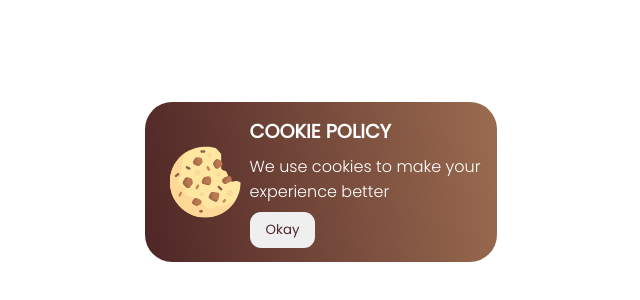
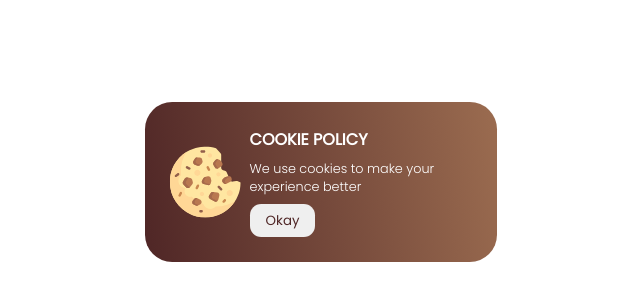
Before and after one commit to lilhalzy/Dump, a plain HTML site: page animation/Cookie Popup/index.html in a window 1280 px wide. Shown: the part 218-518 px from the top of the page, without its empty margins (319-959 px from the left). Drawn offline with nearby package versions, Linux system fonts and the light colour scheme.

Commit message:
style: Changed some font sizes to become more proportional

```diff
--- a/animation/Cookie Popup/style.css
+++ b/animation/Cookie Popup/style.css
@@ -37,18 +37,19 @@ body {
 
 .cookie-title {
   text-transform: uppercase;
-  font-size: 1.2rem;
+  font-size: 1rem;
   font-weight: 800;
 }
 
 .cookie-subtitle {
   font-weight: 200;
   padding: .5rem 0;
+  font-size: .8rem;
 }
 
 button {
   border: none;
-  padding: .5rem 1rem;
+  padding: .4rem 1rem;
   color: #4f2626;
   font-family: 'Poppins', sans-serif;
   border-radius: .7rem;
```
